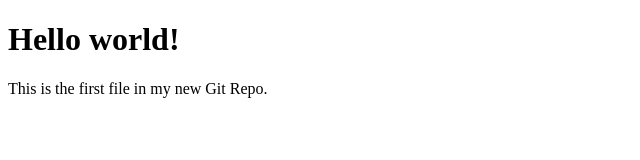
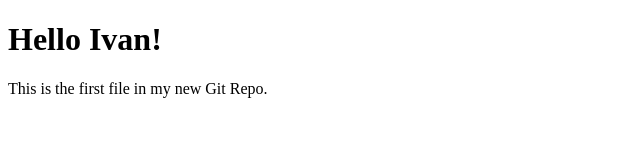
Before and after one commit to IvanW2012/gitTest, a plain HTML site: page index.html in a window 1280 px wide. Shown: the full height of the page, 0-640 px from the left. Drawn offline with Linux system fonts and the light colour scheme.

Commit message:
changed second Hello World! to Hello Ivan!

```diff
--- a/index.html
+++ b/index.html
@@ -5,7 +5,7 @@
 </head>
 <body>
 
-<h1>Hello world!</h1>
+<h1>Hello Ivan!</h1>
 <p>This is the first file in my new Git Repo.</p>
 
 </body>
```
